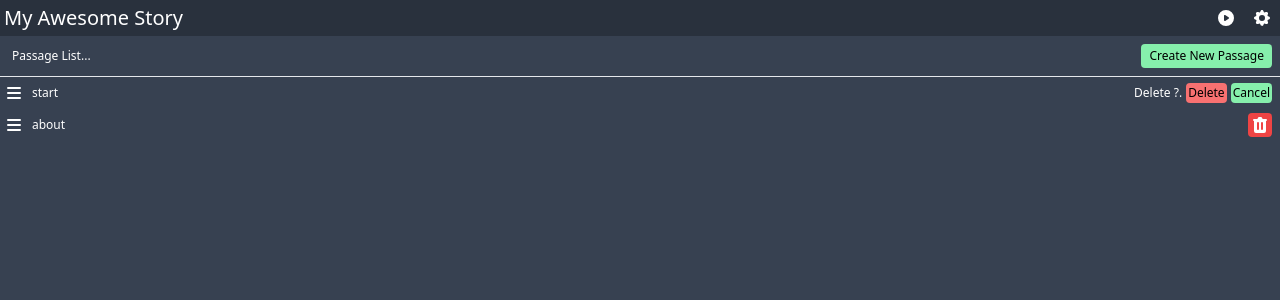
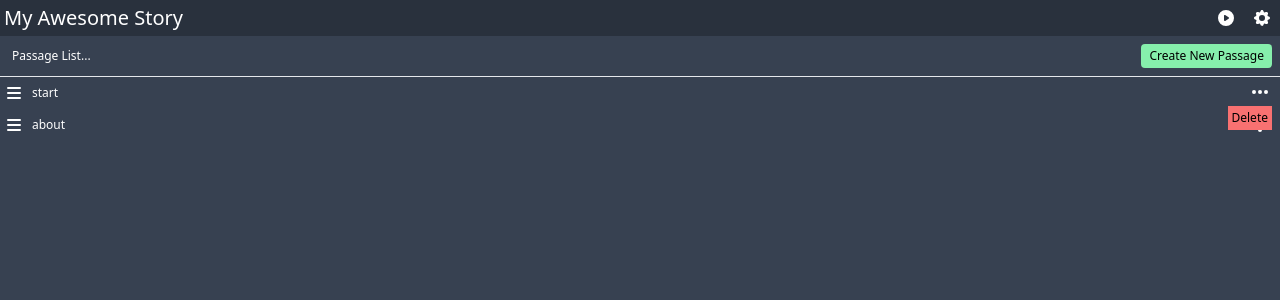
Before and after one commit to rzel100/tweezel, a Vue app: page /story/0 in a window 1280 px wide. Both pictures are taken after a click on the button 1260 px from the left and 93 px from the top of the page. Shown: the top 300 px of the page. Built offline with nearby package versions, Linux system fonts and the light colour scheme.

Commit message:
Update 0.1.2.X See CHANGELOG.md For More.

```diff
--- a/src/views/Main.vue
+++ b/src/views/Main.vue
@@ -116,6 +116,13 @@ function download(filename, text) {
   element.click();
   document.body.removeChild(element);
 }
+function setIndex(val) {
+  if (isDelete.value == val) {
+    isDelete.value = '999999999'
+  } else {
+    isDelete.value = val
+  }
+}
 </script>
 
 <template>
@@ -134,7 +141,7 @@ function download(filename, text) {
         </svg>
       </button>
     </div>
-    <div class="w-full grow text-xs overflow-auto" v-if="mode == 'story'">
+    <div class="w-full grow text-xs overflow-auto flex flex-col" v-if="mode == 'story'">
       <div class="flex justify-center m-2 text-xs" v-if="!isNew">
         <div class="w-full p-1">Story List...</div>
         <button @click="isNew = true; storyName = ''; placeStoryName = 'Story Name...'" class="ml-2 whitespace-nowrap bg-green-300 text-black px-2 rounded">Create New Story</button>
@@ -161,21 +168,19 @@ function download(filename, text) {
             <router-link :to="`/story/${index}`" class="grow mx-2 py-2 truncate">
               <div>{{element.title}}</div>
             </router-link>
-            <div v-if="isDelete != index" class="flex mx-2">
-              <button @click="isDelete = index" class="bg-red-500 self-center rounded p-0.5">
-                <svg class="h-5 w-5" viewBox="0 0 20 20" fill="currentColor">
-                  <path fill-rule="evenodd" d="M9 2a1 1 0 00-.894.553L7.382 4H4a1 1 0 000 2v10a2 2 0 002 2h8a2 2 0 002-2V6a1 1 0 100-2h-3.382l-.724-1.447A1 1 0 0011 2H9zM7 8a1 1 0 012 0v6a1 1 0 11-2 0V8zm5-1a1 1 0 00-1 1v6a1 1 0 102 0V8a1 1 0 00-1-1z" clip-rule="evenodd" />
-                </svg>
-              </button>
-            </div>
-            <div v-else-if="isDelete == index" class="flex mx-2">
-              <div class="self-center text-xs mr-1"> Delete ?.</div>
-              <button @click="deleteStory(index)" class="bg-red-400 rounded self-center text-xs p-0.5 text-black">
-                Delete
-              </button>
-              <button @click="isDelete = '999999999'" class="bg-green-300 rounded self-center text-xs p-0.5 ml-1 text-black">
-                Cancel
-              </button>
+            <div class="flex mx-2">
+              <div class="relative inline-block self-center">
+                <button @click="setIndex(index)" :class="[isDelete == index ? 'rotate-90' : '', 'p-0.5 motion-safe:transition']">
+                  <svg class="h-5 w-5" viewBox="0 0 20 20" fill="currentColor">
+                    <path d="M10 6a2 2 0 110-4 2 2 0 010 4zM10 12a2 2 0 110-4 2 2 0 010 4zM10 18a2 2 0 110-4 2 2 0 010 4z" />
+                  </svg>
+                </button>
+                <div :class="[isDelete == index ? 'block' : 'hidden', 'absolute right-0 z-10']">
+                  <button @click="deleteStory(index)" class="bg-red-400 self-center text-xs p-1 text-black shadow-2xl">
+                    Delete
+                  </button>
+                </div>
+              </div>
             </div>
           </div>
         </template>
--- a/src/views/Story.vue
+++ b/src/views/Story.vue
@@ -64,6 +64,13 @@ function playStory() {
     router.push(`/story/${theStory}/play`)
   }
 }
+function setIndex(val) {
+  if (isDelete.value == val) {
+    isDelete.value = '999999999'
+  } else {
+    isDelete.value = val
+  }
+}
 </script>
 
 <template>
@@ -107,21 +114,19 @@ function playStory() {
             <router-link :to="`/story/${theStory}/edit/${index}`" class="grow mx-2 py-2 truncate">
               <div class="w-full">{{element.name}}</div>
             </router-link>
-            <div v-if="isDelete != index" class="flex mx-2">
-              <button @click="isDelete = index" class="bg-red-500 self-center rounded p-0.5">
-                <svg class="h-5 w-5" viewBox="0 0 20 20" fill="currentColor">
-                  <path fill-rule="evenodd" d="M9 2a1 1 0 00-.894.553L7.382 4H4a1 1 0 000 2v10a2 2 0 002 2h8a2 2 0 002-2V6a1 1 0 100-2h-3.382l-.724-1.447A1 1 0 0011 2H9zM7 8a1 1 0 012 0v6a1 1 0 11-2 0V8zm5-1a1 1 0 00-1 1v6a1 1 0 102 0V8a1 1 0 00-1-1z" clip-rule="evenodd" />
-                </svg>
-              </button>
-            </div>
-            <div v-else-if="isDelete == index" class="flex mx-2">
-              <div class="self-center text-xs mr-1"> Delete ?.</div>
-              <button @click="deletePassage(index)" class="bg-red-400 rounded self-center text-xs p-0.5 text-black">
-                Delete
-              </button>
-              <button @click="isDelete = '999999999'" class="bg-green-300 rounded self-center text-xs p-0.5 ml-1 text-black">
-                Cancel
-              </button>
+            <div class="flex mx-2">
+              <div class="relative inline-block self-center">
+                <button @click="setIndex(index)" :class="[isDelete == index ? 'rotate-90' : '', 'p-0.5 motion-safe:transition']">
+                  <svg class="h-5 w-5" viewBox="0 0 20 20" fill="currentColor">
+                    <path d="M10 6a2 2 0 110-4 2 2 0 010 4zM10 12a2 2 0 110-4 2 2 0 010 4zM10 18a2 2 0 110-4 2 2 0 010 4z" />
+                  </svg>
+                </button>
+                <div :class="[isDelete == index ? 'block' : 'hidden', 'absolute right-0 z-10']">
+                  <button @click="deletePassage(index)" class="bg-red-400 self-center text-xs p-1 text-black shadow-2xl">
+                    Delete
+                  </button>
+                </div>
+              </div>
             </div>
           </div>
         </template>
```
Also changed, not shown: 2 other files (tests, documents, lock files or other folders).
